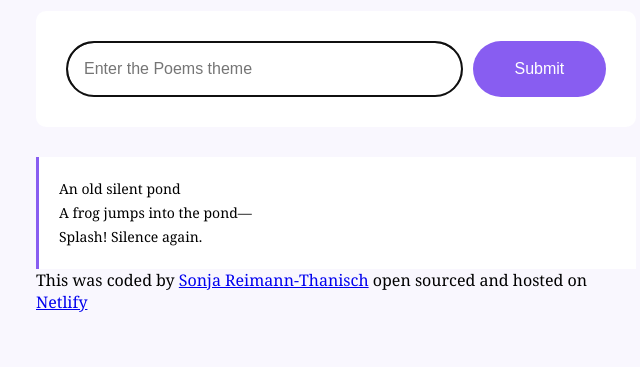
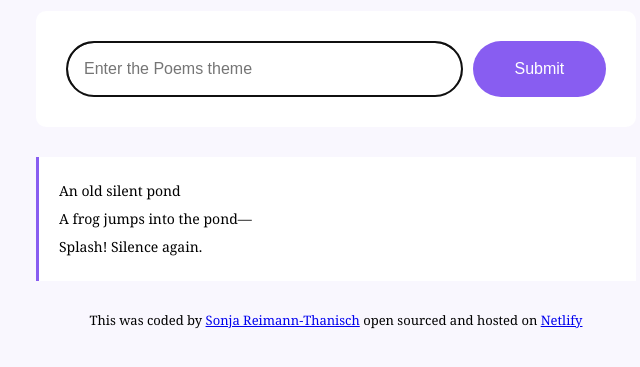
Before and after one commit to Sonja40/AI_Poem_Generator, a plain HTML site: page index.html in a window 1280 px wide. Shown: the part 193-560 px from the top of the page, without its empty margins (304-944 px from the left). Drawn offline with Linux system fonts and the light colour scheme.

Commit message:
cleaned footer

```diff
--- a/src/styles.css
+++ b/src/styles.css
@@ -57,7 +57,14 @@ form {
     font-size: 14px;
     background-color: white;
     padding: 20px;
-    line-height: 24px;
+    line-height: 2;
     border-left: 3px solid #885df1;
     box-shadow: 0px 4px 30px 0px rgba(39, 33, 66, 0,03);
 }
+
+footer {
+    text-align: center;
+    font-size: 13px;
+    margin-top: 30px;
+
+}
```
